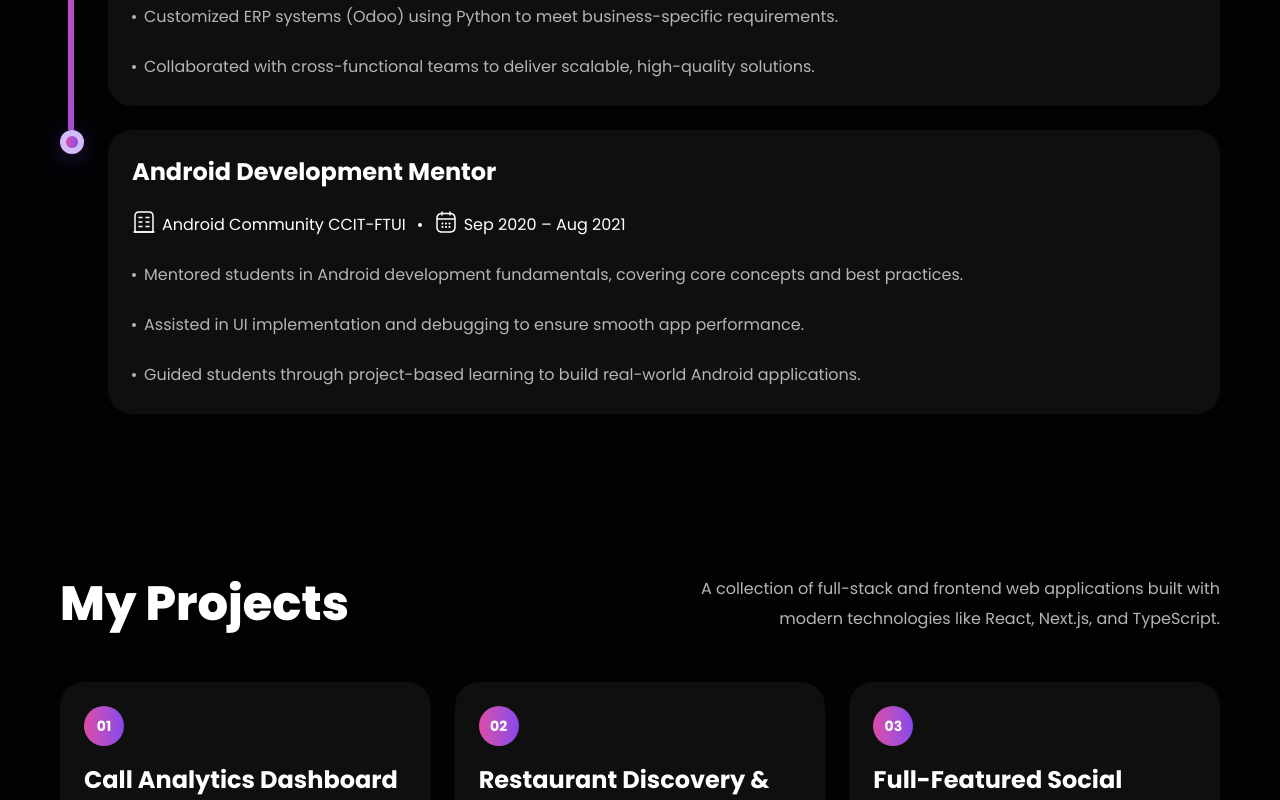
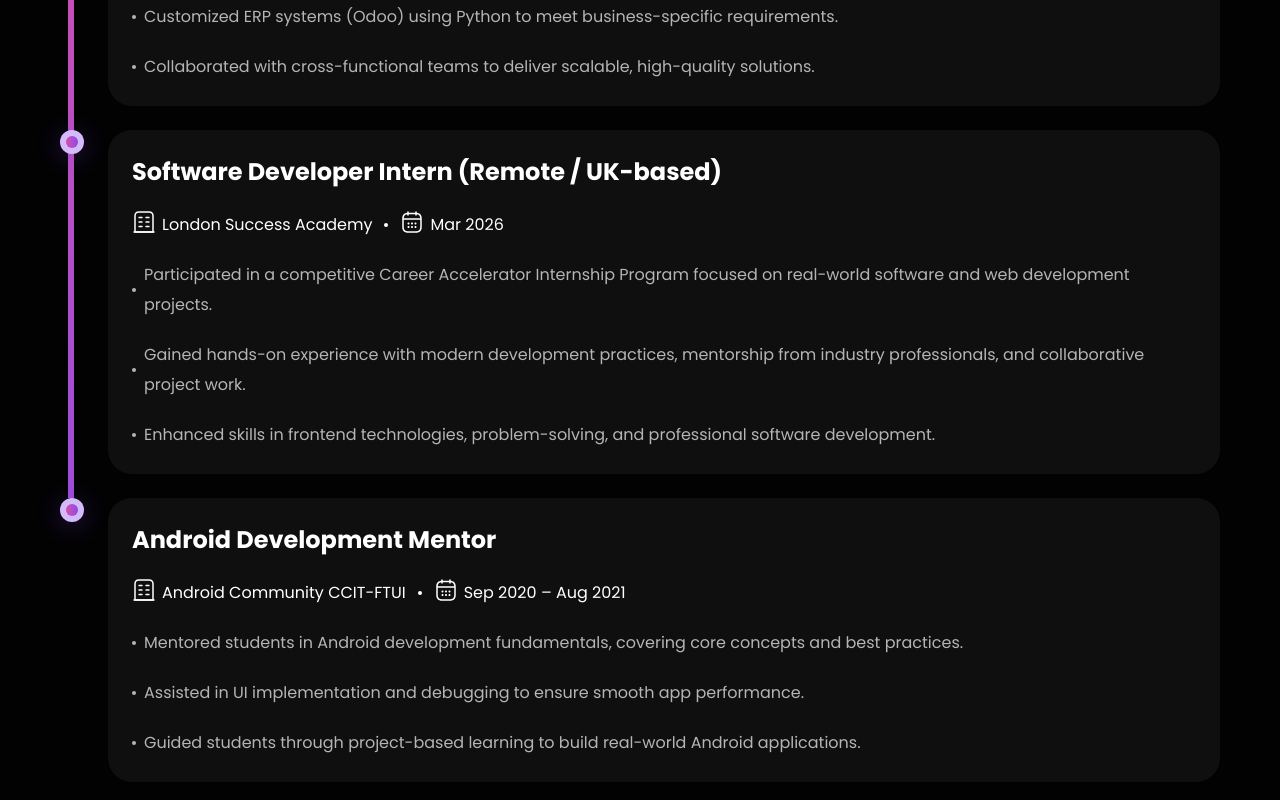
Before and after one commit to ImBSaga/first_portofolio, a Next.js app: page / in a window 1280 px wide. Shown: the part 3220-4020 px from the top of the page. Built offline with nearby package versions, Linux system fonts and the light colour scheme.

Commit message:
feat: Updated Career

```diff
--- a/src/app/home/partials/containers/career-card.tsx
+++ b/src/app/home/partials/containers/career-card.tsx
@@ -14,7 +14,7 @@
   details,
 }: CareerCardProps) {
   return (
-    <div className='p-lg gap-lg md:p-3xl md:gap-2xl flex w-full flex-col rounded-4xl bg-neutral-500'>
+    <div className='p-lg gap-lg md:p-3xl md:gap-2xl flex w-full flex-col rounded-4xl bg-neutral-500 transition-all duration-300 hover:-translate-y-1 hover:shadow-[0_12px_30px_-10px_rgba(135,70,235,0.15)] hover:bg-neutral-500/90'>
       <h3 className='text-md md:text-display-xs font-bold text-neutral-100'>
         {role}
       </h3>
--- a/src/app/home/partials/projects.tsx
+++ b/src/app/home/partials/projects.tsx
@@ -24,7 +24,7 @@
         {projectData.map((project, index) => (
           <div
             key={index}
-            className='p-lg gap-lg md:p-3xl md:gap-xl flex flex-col rounded-4xl bg-neutral-500 transition-colors duration-300 hover:bg-neutral-400'
+            className='p-lg gap-lg md:p-3xl md:gap-xl flex flex-col rounded-4xl bg-neutral-500 transition-all duration-300 hover:bg-neutral-400 hover:-translate-y-1 hover:shadow-[0_12px_30px_-10px_rgba(135,70,235,0.15)]'
           >
             {/* Project Number */}
             <div className='from-purple-pink-600 to-purple-pink-500 flex h-10 w-10 items-center justify-center rounded-full bg-linear-to-r'>
--- a/src/constants/career-data.ts
+++ b/src/constants/career-data.ts
@@ -19,6 +19,16 @@
     ],
   },
   {
+    company: 'London Success Academy',
+    role: 'Software Developer Intern (Remote / UK-based)',
+    date: 'Mar 2026',
+    details: [
+      'Participated in a competitive Career Accelerator Internship Program focused on real-world software and web development projects.',
+      'Gained hands-on experience with modern development practices, mentorship from industry professionals, and collaborative project work.',
+      'Enhanced skills in frontend technologies, problem-solving, and professional software development.',
+    ],
+  },
+  {
     company: 'Android Community CCIT-FTUI',
     role: 'Android Development Mentor',
     date: 'Sep 2020 – Aug 2021',
```
